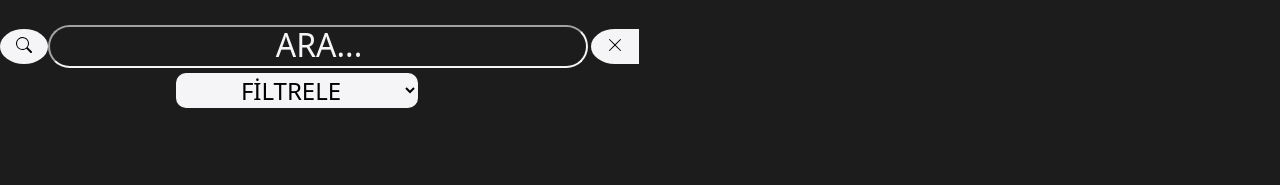
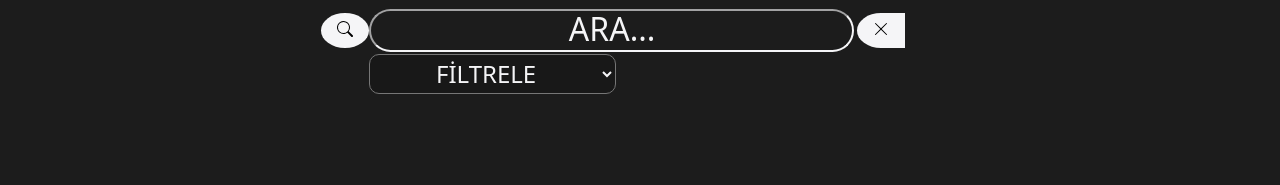
Before and after one commit to mertemlak/mertemlak.github.io, a plain HTML site: page ilan.html in a window 1280 px wide. Shown: the part 87-272 px from the top of the page. Drawn offline with Linux system fonts and the light colour scheme.

Commit message:
Add files via upload

```diff
--- a/ilan.html
+++ b/ilan.html
@@ -23,9 +23,6 @@
   </nav>
 </header>
 
-
-
-
 <form class="sinifim">
 
   <div class="search-bar">
@@ -57,6 +54,9 @@
 </form>
 
 <button class="scroll-top-button" onclick="scrollToTop()">En Başa Dön</button>
+
+
+
 
 
 
@@ -1278,15 +1278,20 @@ header {
   }
 
    #custom-select{
-    left: 11rem;
-    position: relative;
+    left: 3rem;
+    position: absolute;
     font-family: system-ui, -apple-system, BlinkMacSystemFont, 'Segoe UI', Roboto, Oxygen, Ubuntu, Cantarell, 'Open Sans', 'Helvetica Neue', sans-serif;
     font-size: 1.5rem;
-    border: none;
-    top: 5px;
+    top: 2.8rem;
     border-radius: 10px;
-    background-color: #f5f5f7;
+    background-color: #181818;
+    text-align: center;
+    -webkit-appearance: blue; -moz-appearance: blue; appearance: blue;
+    padding: 0.1rem;
+    color:  #f5f5f7;
    }
+
+
 
    #custom-select option{
     background-color: #000000;
@@ -1360,6 +1365,7 @@ header {
   margin: 0;
   padding: 0;
   scroll-behavior: smooth;
+  text-align: center;
 }
 
 
@@ -1439,11 +1445,10 @@ font-size: 30px;
 
 
   .sinifim {
-    top: 7rem;
-    position: absolute;
-    margin:0;
-    padding: 0;
-    left: 0;
+    display: inline-block;
+    vertical-align: middle;
+    top: 6rem;
+    position: relative;
   }
 
   .search-bar {
@@ -1460,6 +1465,7 @@ font-size: 30px;
     text-align: center;
     padding-right: 0; /* Add some space for the buttons */
     border-radius: 25px;
+    width: 75%
   }
 
   .search-button,
```
Also changed, not shown: index.html (+3 -2 lines).
